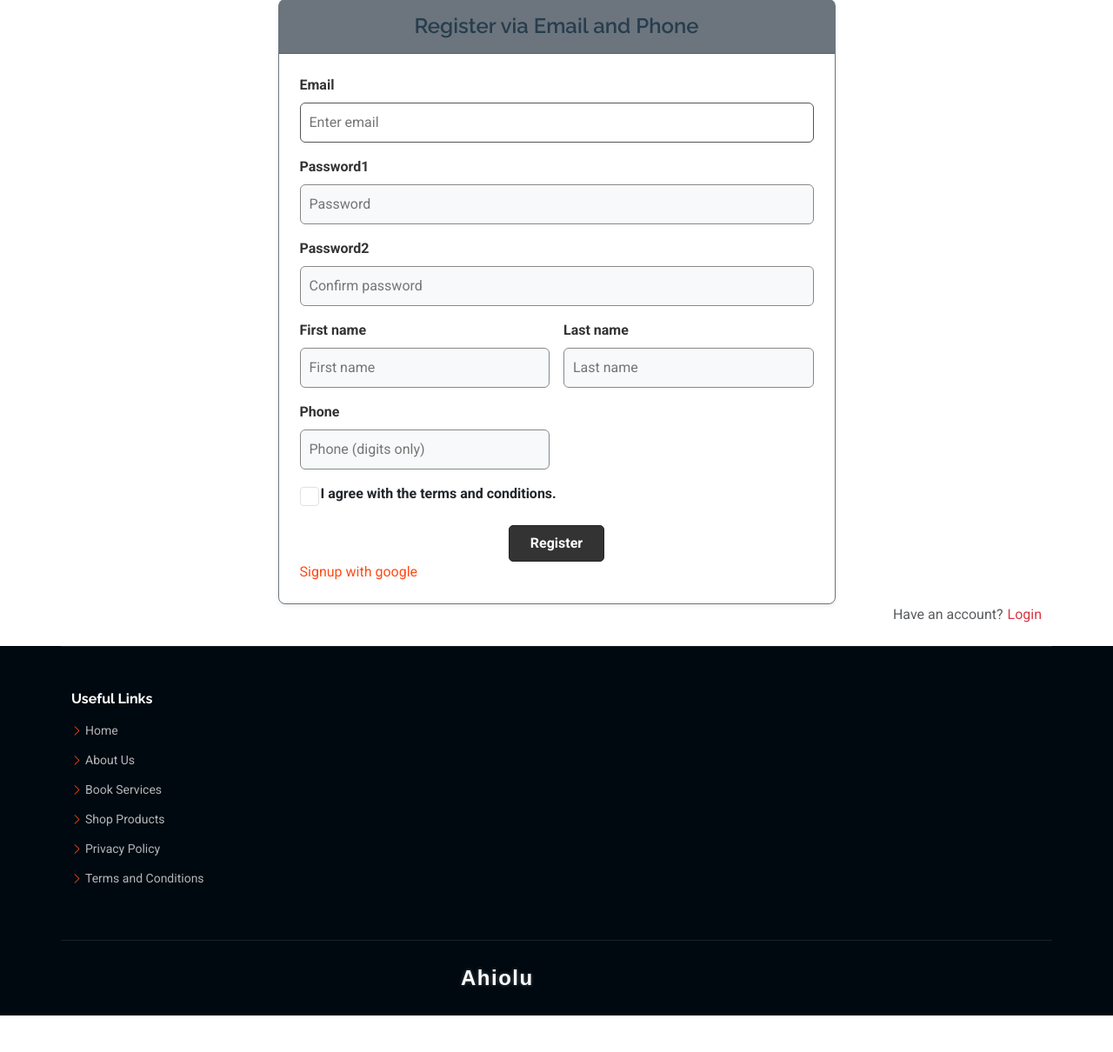
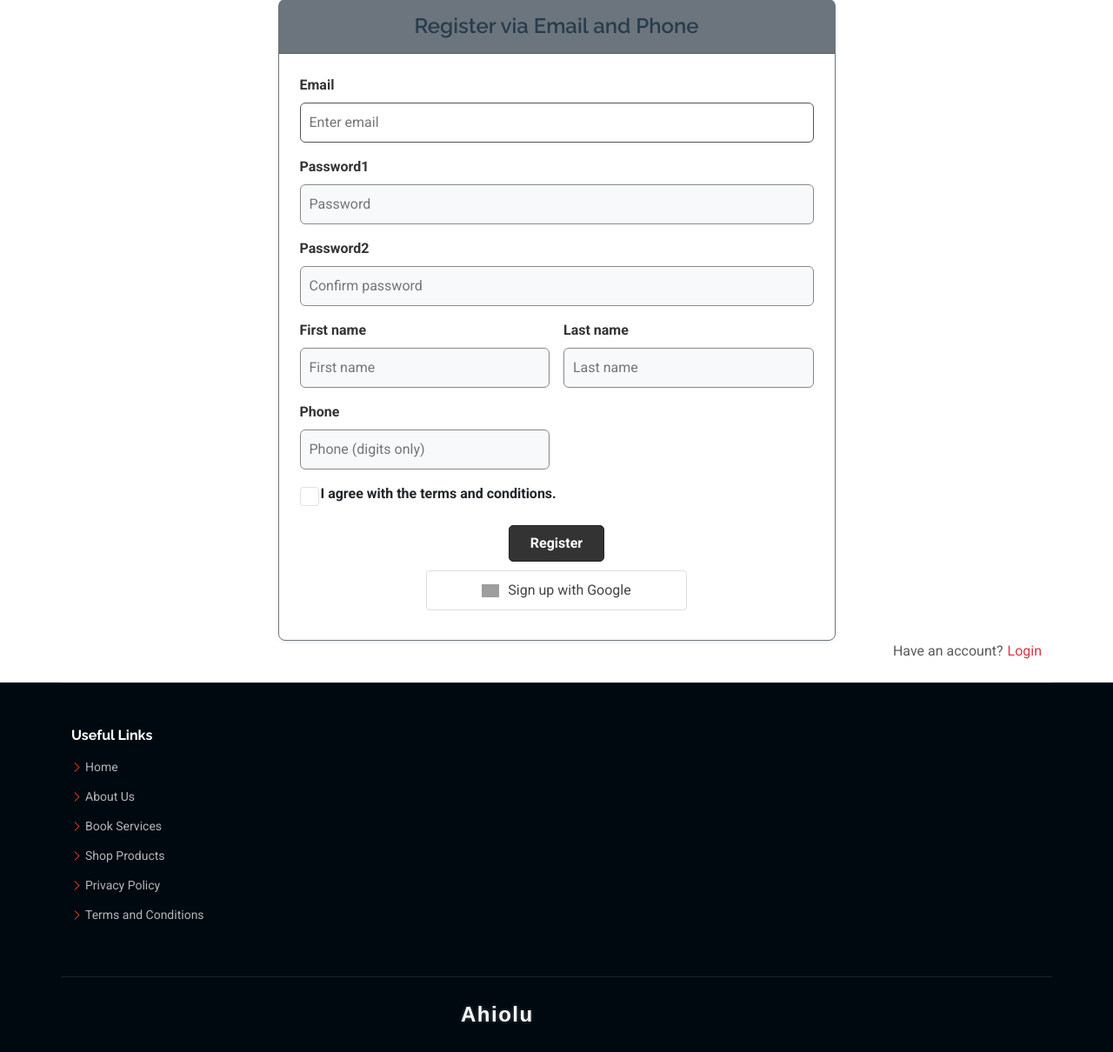
Before and after one commit to AlphaGL/Ahiolu, a Django app: page /auth/register/ in a window 1280 px wide. Shown: the part 425-1635 px from the top of the page at 87% size. Before the commit the page ends 1593 px from the top, so only its background shows below. Run offline with Django 5.2, Linux system fonts and the light colour scheme; some libraries are stand-ins or nearby versions; grey boxes are pictures that could not be loaded.

Commit message:
google auth update

```diff
--- a/users/templates/users/register.html
+++ b/users/templates/users/register.html
@@ -92,7 +92,42 @@
                   <button type="submit" class="btn btn-dark px-4 py-2">Register</button>
                 </div>
               </form>
-              <a href="{% provider_login_url 'google' %}">Signup with google</a>
+              <div class="google-auth">
+                <style>
+                  .google-btn {
+                    display: flex;
+                    align-items: center;
+                    justify-content: center;
+                    background-color: white;
+                    border: 1px solid #ddd;
+                    color: #444;
+                    font-size: 16px;
+                    padding: 10px 15px;
+                    border-radius: 4px;
+                    text-decoration: none;
+                    width: 100%;
+                    max-width: 300px;
+                    margin: 10px auto;
+                    transition: box-shadow 0.3s ease;
+                  }
+
+                  .google-btn img {
+                    width: 20px;
+                    margin-right: 10px;
+                  }
+
+                  .google-btn:hover {
+                    box-shadow: 0 2px 10px rgba(0, 0, 0, 0.2);
+                  }
+
+                </style>
+              </div>
+              <div class="google-btn-container">
+                <a href="{% provider_login_url 'google' %}" class="google-btn">
+                  <img src="https://developers.google.com/identity/images/g-logo.png" alt="Google logo">
+                  <span>Sign up with Google</span>
+                </a>
+              </div>
             </div>
           </div>
         </div>
```
Also changed, not shown: users/templates/users/login.html (+38 -2 lines).
